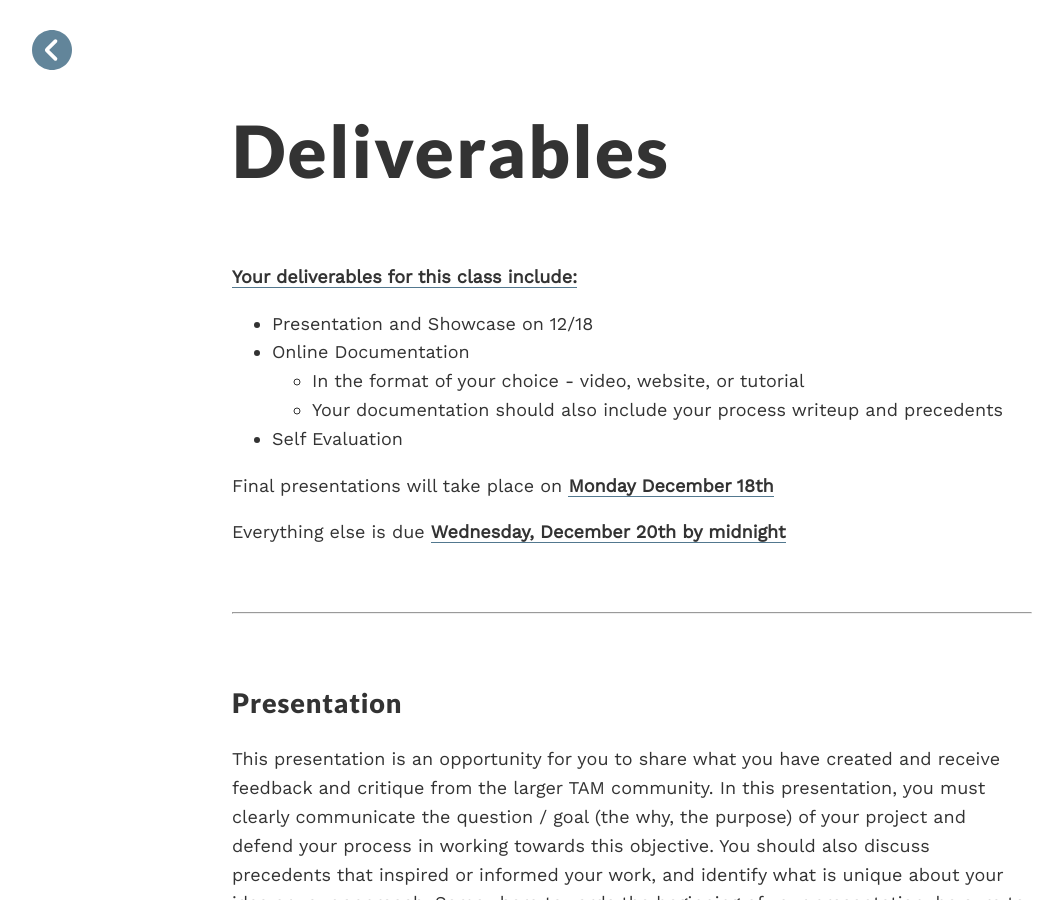
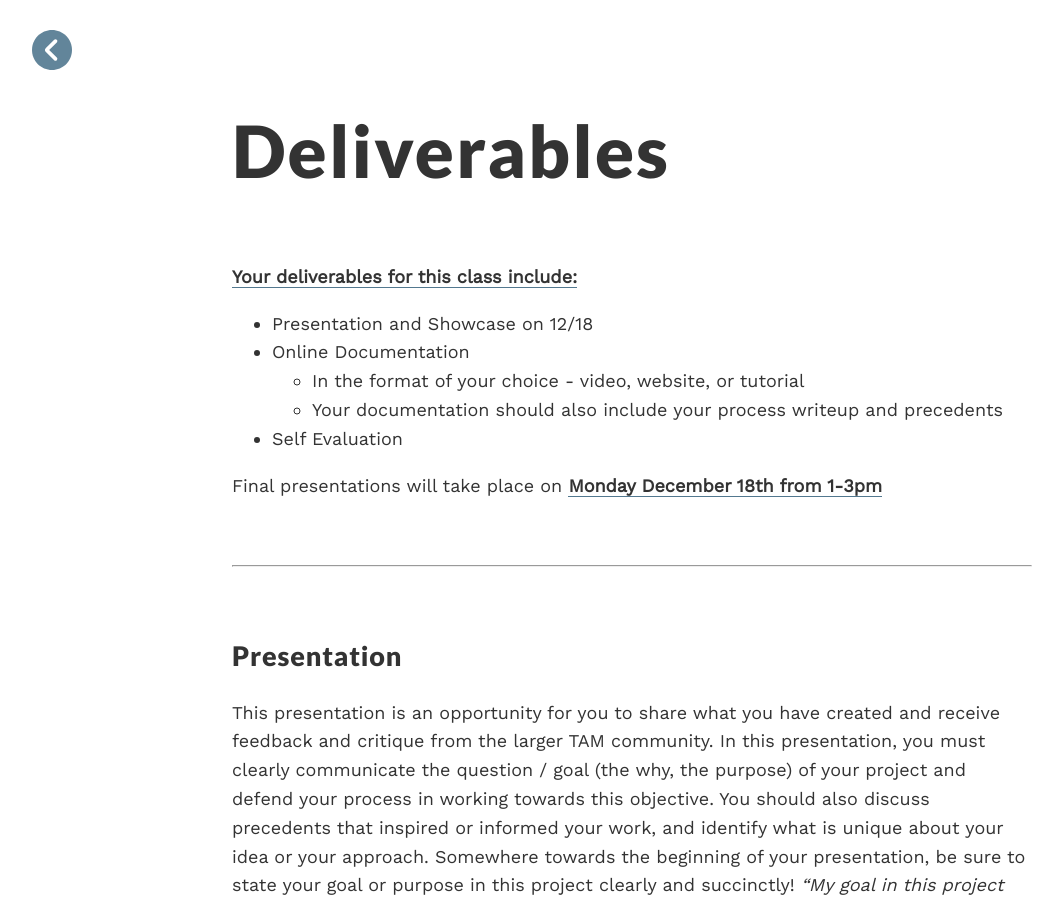
Before and after one commit to coloringchaos/capstone-f17, a Jekyll site: the page built from otherpages/deliverables.md, in a window 1280 px wide and 900 px high. Shown: the whole window, without its empty margins (8-1071 px from the left). Built offline with Jekyll 4.4.1, drawn with Linux system fonts in a browser that asks for light colours; some of the changed text lies outside the part shown.

Commit message:
deliverables

```diff
--- a/otherpages/deliverables.md
+++ b/otherpages/deliverables.md
@@ -12,9 +12,7 @@ permalink: /deliverables
 	+ Your documentation should also include your process writeup and precedents
 + Self Evaluation
 
-Final presentations will take place on <span class="underlined">**Monday December 18th**</span>
-
-Everything else is due <span class="underlined">**Wednesday, December 20th by midnight**</span>
+Final presentations will take place on <span class="underlined">**Monday December 18th from 1-3pm**</span>
 
 <br>
 <hr>
@@ -97,3 +95,5 @@ Post your final documentation to your blog with a Process Writeup, 500-750 words
 ## Self Evaluation
 
 Write 1-2 paragraphs reflecting on your own performance this semester. What went smoothly for you, and what was challenging? Overall, how do you feel about the work you produced? What grade do you feel you should earn for your work this semester and why?
+
+Send this self evaluation and a link to your online documentation to me <span class="underlined">**Wednesday, December 20th by midnight**</span>
```
